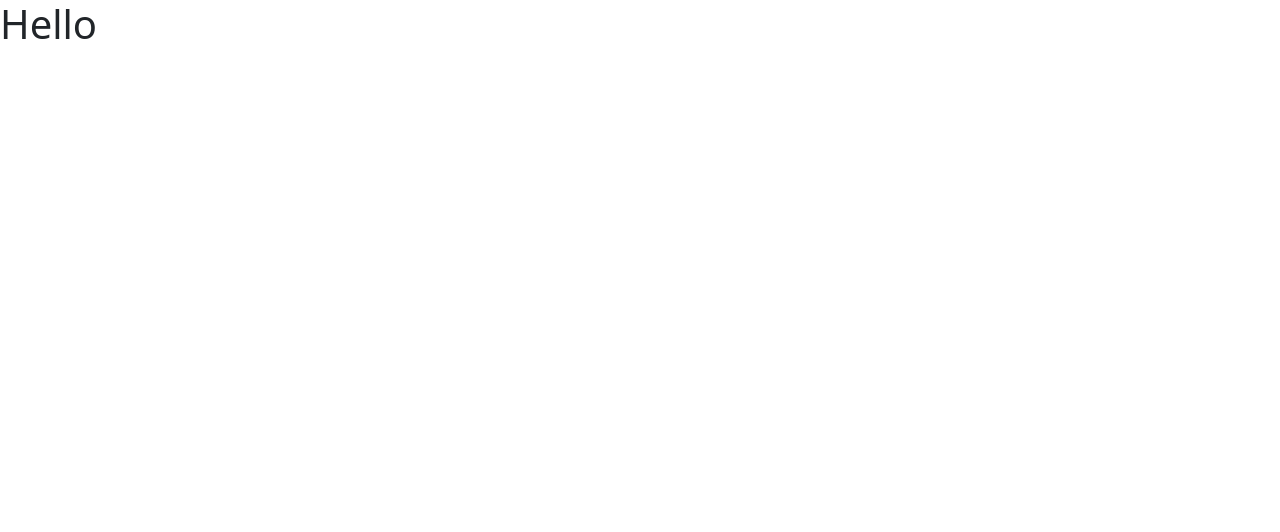
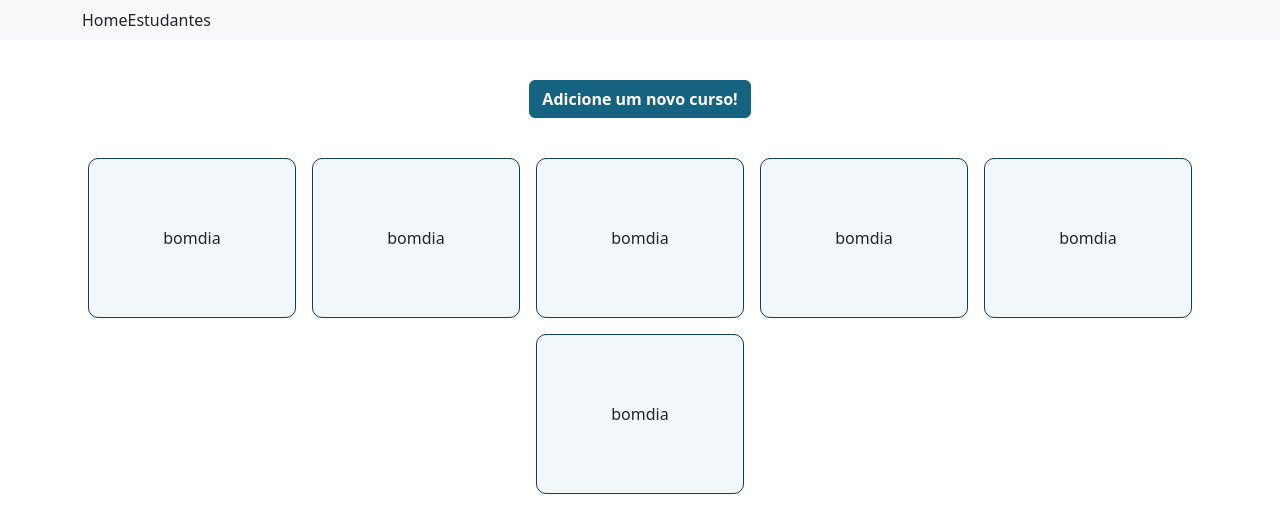
Before and after one commit to rikellyh/selecao-adasi, a React (Vite) app: page / in a window 1280 px wide. Shown: the top 532 px of the page. Built offline with nearby package versions, Linux system fonts and the light colour scheme.

Commit message:
create routes and pages

```diff
--- a/package.json
+++ b/package.json
@@ -14,7 +14,8 @@
     "bootstrap": "^5.3.3",
     "react": "^18.2.0",
     "react-bootstrap": "^2.10.2",
-    "react-dom": "^18.2.0"
+    "react-dom": "^18.2.0",
+    "react-router-dom": "^6.22.3"
   },
   "devDependencies": {
     "@types/react": "^18.2.66",
--- a/src/App.tsx
+++ b/src/App.tsx
@@ -1,7 +1,11 @@
+import NavBar from "./components/NavBar";
+import RoutesMain from "./routes";
+
 function App() {
   return (
     <>
-      <h1>Hello</h1>
+      <NavBar />
+      <RoutesMain />
     </>
   );
 }
--- /dev/null
+++ b/src/components/NavBar/index.tsx
@@ -0,0 +1,22 @@
+import { Link } from "react-router-dom";
+import Nav from "react-bootstrap/Nav";
+import Navbar from "react-bootstrap/Navbar";
+import Container from "react-bootstrap/Container";
+
+const NavBar = () => {
+  return (
+    <Navbar collapseOnSelect expand="md" className="bg-body-tertiary">
+      <Container>
+        <Navbar.Toggle aria-controls="responsive-navbar-nav" />
+        <Navbar.Collapse id="responsive-navbar-nav">
+          <Nav className="me-auto">
+            <Link to="/">Home</Link>
+            <Link to="/students">Estudantes</Link>
+          </Nav>
+        </Navbar.Collapse>
+      </Container>
+    </Navbar>
+  );
+};
+
+export default NavBar;
--- a/src/main.tsx
+++ b/src/main.tsx
@@ -1,12 +1,17 @@
 import React from "react";
 import ReactDOM from "react-dom/client";
+
+import { BrowserRouter } from "react-router-dom";
 import "bootstrap/dist/css/bootstrap.min.css";
 
 import App from "./App.tsx";
 import "./styles/variables.css";
+import "./styles/reset.css";
 
 ReactDOM.createRoot(document.getElementById("root")!).render(
   <React.StrictMode>
-    <App />
+    <BrowserRouter>
+      <App />
+    </BrowserRouter>
   </React.StrictMode>
 );
--- /dev/null
+++ b/src/pages/Home/components/CardCourse/index.tsx
@@ -0,0 +1,15 @@
+import { Link } from "react-router-dom";
+
+interface cardCourseProps {
+  title: string;
+}
+
+function CardCourse({ title }: cardCourseProps) {
+  return (
+    <Link to="/students" className="cardCourse">
+      {title}
+    </Link>
+  );
+}
+
+export default CardCourse;
--- /dev/null
+++ b/src/pages/Home/components/ModalCreateCourse/index.tsx
@@ -0,0 +1,31 @@
+import { Modal, Button } from "react-bootstrap";
+
+function ModalCreateCourse(props) {
+  return (
+    <Modal
+      {...props}
+      size="lg"
+      aria-labelledby="contained-modal-title-vcenter"
+      centered
+    >
+      <Modal.Header closeButton>
+        <Modal.Title id="contained-modal-title-vcenter">
+          Modal heading
+        </Modal.Title>
+      </Modal.Header>
+      <Modal.Body>
+        <h4>Centered Modal</h4>
+        <p>
+          Cras mattis consectetur purus sit amet fermentum. Cras justo odio,
+          dapibus ac facilisis in, egestas eget quam. Morbi leo risus, porta ac
+          consectetur ac, vestibulum at eros.
+        </p>
+      </Modal.Body>
+      <Modal.Footer>
+        <Button onClick={props.onHide}>Close</Button>
+      </Modal.Footer>
+    </Modal>
+  );
+}
+
+export default ModalCreateCourse;
--- /dev/null
+++ b/src/pages/Home/index.tsx
@@ -0,0 +1,35 @@
+import { useState } from "react";
+
+import { Container, Button } from "react-bootstrap";
+
+import ModalCreateCourse from "./components/ModalCreateCourse";
+import CardCourse from "./components/CardCourse";
+import "./styles.css";
+
+const Home = () => {
+  const [modalShow, setModalShow] = useState(false);
+
+  return (
+    <>
+      <Container>
+        <ModalCreateCourse
+          show={modalShow}
+          onHide={() => setModalShow(false)}
+        />
+        <Button className="btn--center" onClick={() => setModalShow(true)}>
+          Adicione um novo curso!
+        </Button>
+        <main className="container--wrapper">
+          <CardCourse title="bomdia" />
+          <CardCourse title="bomdia" />
+          <CardCourse title="bomdia" />
+          <CardCourse title="bomdia" />
+          <CardCourse title="bomdia" />
+          <CardCourse title="bomdia" />
+        </main>
+      </Container>
+    </>
+  );
+};
+
+export default Home;
--- /dev/null
+++ b/src/pages/Home/styles.css
@@ -0,0 +1,37 @@
+.container {
+  text-align: center;
+}
+
+.container--wrapper {
+  margin: 2.5rem auto;
+  display: flex;
+  flex-wrap: wrap;
+  justify-content: center;
+  gap: 1rem;
+}
+
+.btn--center {
+  margin-top: 2.5rem;
+  font-weight: bold;
+  background-color: var(--brand-4);
+  border: 1px solid var(--brand-4);
+}
+
+.btn--center:hover {
+  background-color: var(--brand-4);
+  border: 1px solid var(--brand-4);
+  filter: brightness(1.15);
+}
+
+.cardCourse {
+  width: 13rem;
+  height: 10rem;
+
+  display: flex;
+  align-items: center;
+  justify-content: center;
+  border-radius: 0.625rem;
+
+  background-color: var(--bg-2);
+  border: 1px solid var(--brand-1);
+}
--- /dev/null
+++ b/src/pages/Students/index.tsx
@@ -0,0 +1,5 @@
+const ListStudents = () => {
+  return <h1>lista</h1>;
+};
+
+export default ListStudents;
--- /dev/null
+++ b/src/routes/index.tsx
@@ -0,0 +1,16 @@
+import { Navigate, Route, Routes } from "react-router-dom";
+
+import Home from "../pages/Home";
+import ListStudents from "../pages/Students";
+
+const RoutesMain = () => {
+  return (
+    <Routes>
+      <Route index element={<Home />} />
+      <Route path="*" element={<Navigate to={"/"} />} />
+      <Route path="/students" element={<ListStudents />} />
+    </Routes>
+  );
+};
+
+export default RoutesMain;
--- /dev/null
+++ b/src/service/api.ts
@@ -0,0 +1,5 @@
+import axios from "axios";
+
+export const instance = axios.create({
+  baseURL: "http://localhost:3000/v1/",
+});
--- /dev/null
+++ b/src/styles/reset.css
@@ -0,0 +1,46 @@
+button,
+input,
+select,
+textarea {
+  outline: none;
+  border: none;
+  line-height: inherit;
+}
+ol,
+ul {
+  list-style: none;
+}
+blockquote,
+q {
+  quotes: none;
+}
+blockquote:before,
+blockquote:after,
+q:before,
+q:after {
+  content: "";
+  content: none;
+}
+table {
+  border-collapse: collapse;
+  border-spacing: 0;
+}
+a {
+  text-decoration: none;
+  color: inherit;
+  outline: none;
+}
+img {
+  width: 100%;
+}
+button {
+  cursor: pointer;
+}
+input::-webkit-outer-spin-button,
+input::-webkit-inner-spin-button {
+  -webkit-appearance: none;
+  margin: 0;
+}
+input[type="number"] {
+  -moz-appearance: textfield;
+}
```
Also changed, not shown: 1 other file (tests, documents, lock files or other folders).
